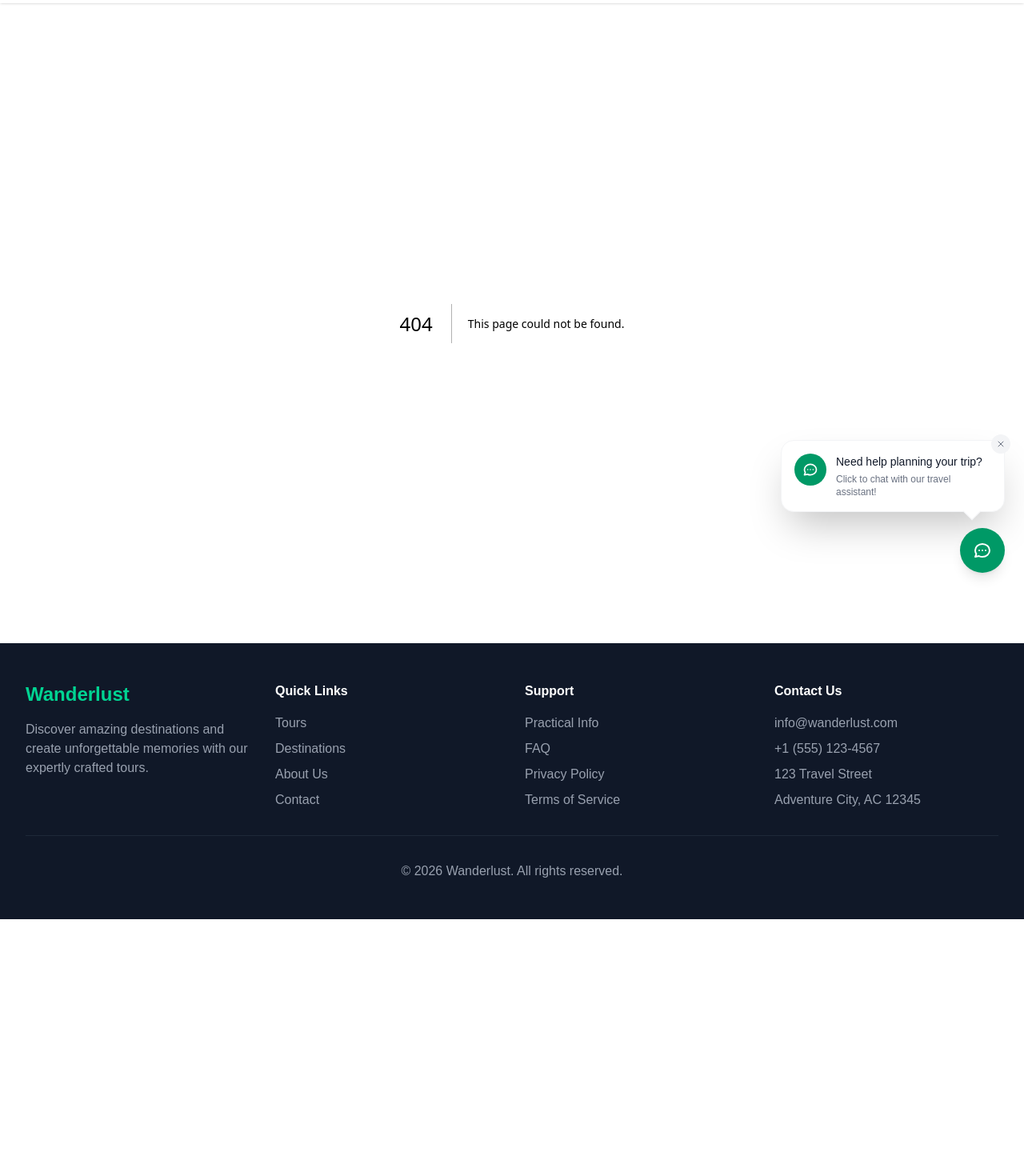
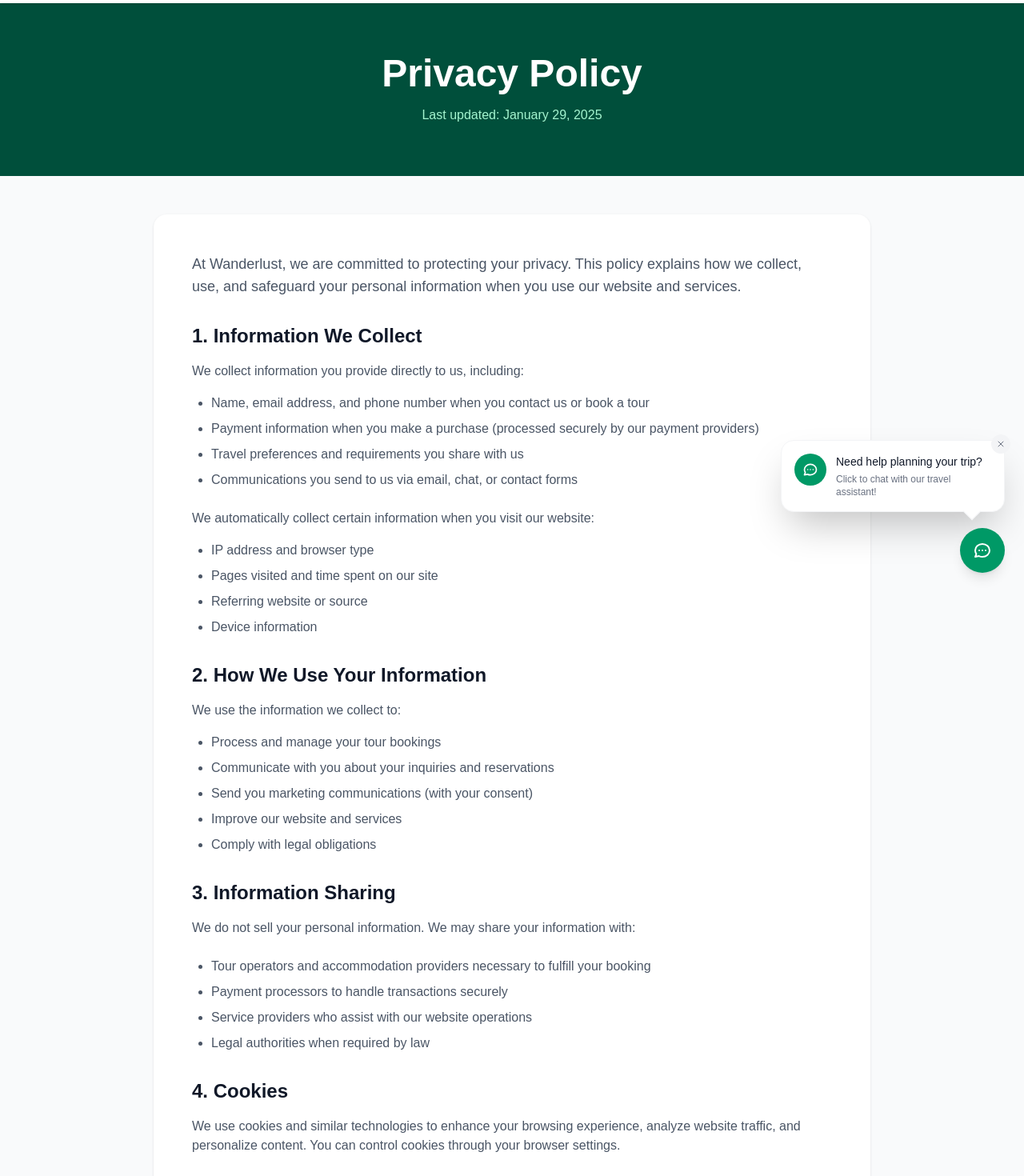
Before and after one commit to ErkDev99/Bismillah-thesis-khair-in-shaa-Allah, a Next.js app: page /privacy in a window 1280 px wide. Before the commit this address had no page. Shown: the part 60-1530 px from the top of the page at 80% size. Before the commit the page ends 1209 px from the top, so only its background shows below. Built offline with nearby package versions, Linux system fonts and the light colour scheme.

Commit message:
Added src/app/privacy/ file

```diff
--- /dev/null
+++ b/src/app/privacy/page.tsx
@@ -0,0 +1,129 @@
+// src/app/privacy/page.tsx
+import Link from "next/link";
+import type { Metadata } from "next";
+
+export const metadata: Metadata = {
+  title: "Privacy Policy | Wanderlust",
+  description: "Learn how Wanderlust collects, uses, and protects your personal information.",
+};
+
+export default function PrivacyPolicyPage() {
+  return (
+    <div className="min-h-screen bg-gray-50">
+      {/* Hero */}
+      <section className="bg-emerald-900 text-white py-16 px-4">
+        <div className="max-w-4xl mx-auto text-center">
+          <h1 className="text-4xl md:text-5xl font-bold mb-4">Privacy Policy</h1>
+          <p className="text-emerald-200">Last updated: January 29, 2025</p>
+        </div>
+      </section>
+
+      {/* Content */}
+      <section className="py-12 px-4">
+        <div className="max-w-4xl mx-auto bg-white rounded-2xl shadow-sm p-8 md:p-12">
+          <div className="prose prose-gray max-w-none">
+            <p className="text-gray-600 mb-8 text-lg">
+              At Wanderlust, we are committed to protecting your privacy. This policy explains how we collect, use, and safeguard your personal information when you use our website and services.
+            </p>
+
+            <h2 className="text-2xl font-bold text-gray-900 mt-8 mb-4">1. Information We Collect</h2>
+            <p className="text-gray-600 mb-4">We collect information you provide directly to us, including:</p>
+            <ul className="list-disc pl-6 text-gray-600 mb-6 space-y-2">
+              <li>Name, email address, and phone number when you contact us or book a tour</li>
+              <li>Payment information when you make a purchase (processed securely by our payment providers)</li>
+              <li>Travel preferences and requirements you share with us</li>
+              <li>Communications you send to us via email, chat, or contact forms</li>
+            </ul>
+
+            <p className="text-gray-600 mb-4">We automatically collect certain information when you visit our website:</p>
+            <ul className="list-disc pl-6 text-gray-600 mb-6 space-y-2">
+              <li>IP address and browser type</li>
+              <li>Pages visited and time spent on our site</li>
+              <li>Referring website or source</li>
+              <li>Device information</li>
+            </ul>
+
+            <h2 className="text-2xl font-bold text-gray-900 mt-8 mb-4">2. How We Use Your Information</h2>
+            <p className="text-gray-600 mb-4">We use the information we collect to:</p>
+            <ul className="list-disc pl-6 text-gray-600 mb-6 space-y-2">
+              <li>Process and manage your tour bookings</li>
+              <li>Communicate with you about your inquiries and reservations</li>
+              <li>Send you marketing communications (with your consent)</li>
+              <li>Improve our website and services</li>
+              <li>Comply with legal obligations</li>
+            </ul>
+
+            <h2 className="text-2xl font-bold text-gray-900 mt-8 mb-4">3. Information Sharing</h2>
+            <p className="text-gray-600 mb-6">
+              We do not sell your personal information. We may share your information with:
+            </p>
+            <ul className="list-disc pl-6 text-gray-600 mb-6 space-y-2">
+              <li>Tour operators and accommodation providers necessary to fulfill your booking</li>
+              <li>Payment processors to handle transactions securely</li>
+              <li>Service providers who assist with our website operations</li>
+              <li>Legal authorities when required by law</li>
+            </ul>
+
+            <h2 className="text-2xl font-bold text-gray-900 mt-8 mb-4">4. Cookies</h2>
+            <p className="text-gray-600 mb-6">
+              We use cookies and similar technologies to enhance your browsing experience, analyze website traffic, and personalize content. You can control cookies through your browser settings.
+            </p>
+
+            <h2 className="text-2xl font-bold text-gray-900 mt-8 mb-4">5. Data Security</h2>
+            <p className="text-gray-600 mb-6">
+              We implement appropriate technical and organizational measures to protect your personal information against unauthorized access, alteration, disclosure, or destruction. However, no method of transmission over the internet is 100% secure.
+            </p>
+
+            <h2 className="text-2xl font-bold text-gray-900 mt-8 mb-4">6. Your Rights</h2>
+            <p className="text-gray-600 mb-4">You have the right to:</p>
+            <ul className="list-disc pl-6 text-gray-600 mb-6 space-y-2">
+              <li>Access the personal information we hold about you</li>
+              <li>Request correction of inaccurate information</li>
+              <li>Request deletion of your information (subject to legal requirements)</li>
+              <li>Opt out of marketing communications</li>
+              <li>Withdraw consent where processing is based on consent</li>
+            </ul>
+
+            <h2 className="text-2xl font-bold text-gray-900 mt-8 mb-4">7. Third-Party Links</h2>
+            <p className="text-gray-600 mb-6">
+              Our website may contain links to third-party websites. We are not responsible for the privacy practices of these external sites. We encourage you to review their privacy policies.
+            </p>
+
+            <h2 className="text-2xl font-bold text-gray-900 mt-8 mb-4">8. Children&apos;s Privacy</h2>
+            <p className="text-gray-600 mb-6">
+              Our services are not directed to individuals under 18 years of age. We do not knowingly collect personal information from children.
+            </p>
+
+            <h2 className="text-2xl font-bold text-gray-900 mt-8 mb-4">9. Changes to This Policy</h2>
+            <p className="text-gray-600 mb-6">
+              We may update this privacy policy from time to time. We will notify you of any significant changes by posting the new policy on this page with an updated revision date.
+            </p>
+
+            <h2 className="text-2xl font-bold text-gray-900 mt-8 mb-4">10. Contact Us</h2>
+            <p className="text-gray-600 mb-4">
+              If you have any questions about this privacy policy or our data practices, please contact us:
+            </p>
+            <ul className="list-none text-gray-600 mb-6 space-y-2">
+              <li><strong>Email:</strong> privacy@wanderlust.com</li>
+              <li><strong>Phone:</strong> +1 (555) 123-4567</li>
+              <li><strong>Address:</strong> 123 Travel Street, Adventure City, AC 12345</li>
+            </ul>
+          </div>
+
+          {/* Back Link */}
+          <div className="mt-12 pt-8 border-t">
+            <Link
+              href="/"
+              className="inline-flex items-center gap-2 text-emerald-600 hover:text-emerald-700 font-medium"
+            >
+              <svg className="w-5 h-5" fill="none" stroke="currentColor" viewBox="0 0 24 24">
+                <path strokeLinecap="round" strokeLinejoin="round" strokeWidth={2} d="M15 19l-7-7 7-7" />
+              </svg>
+              Back to Home
+            </Link>
+          </div>
+        </div>
+      </section>
+    </div>
+  );
+}
```
